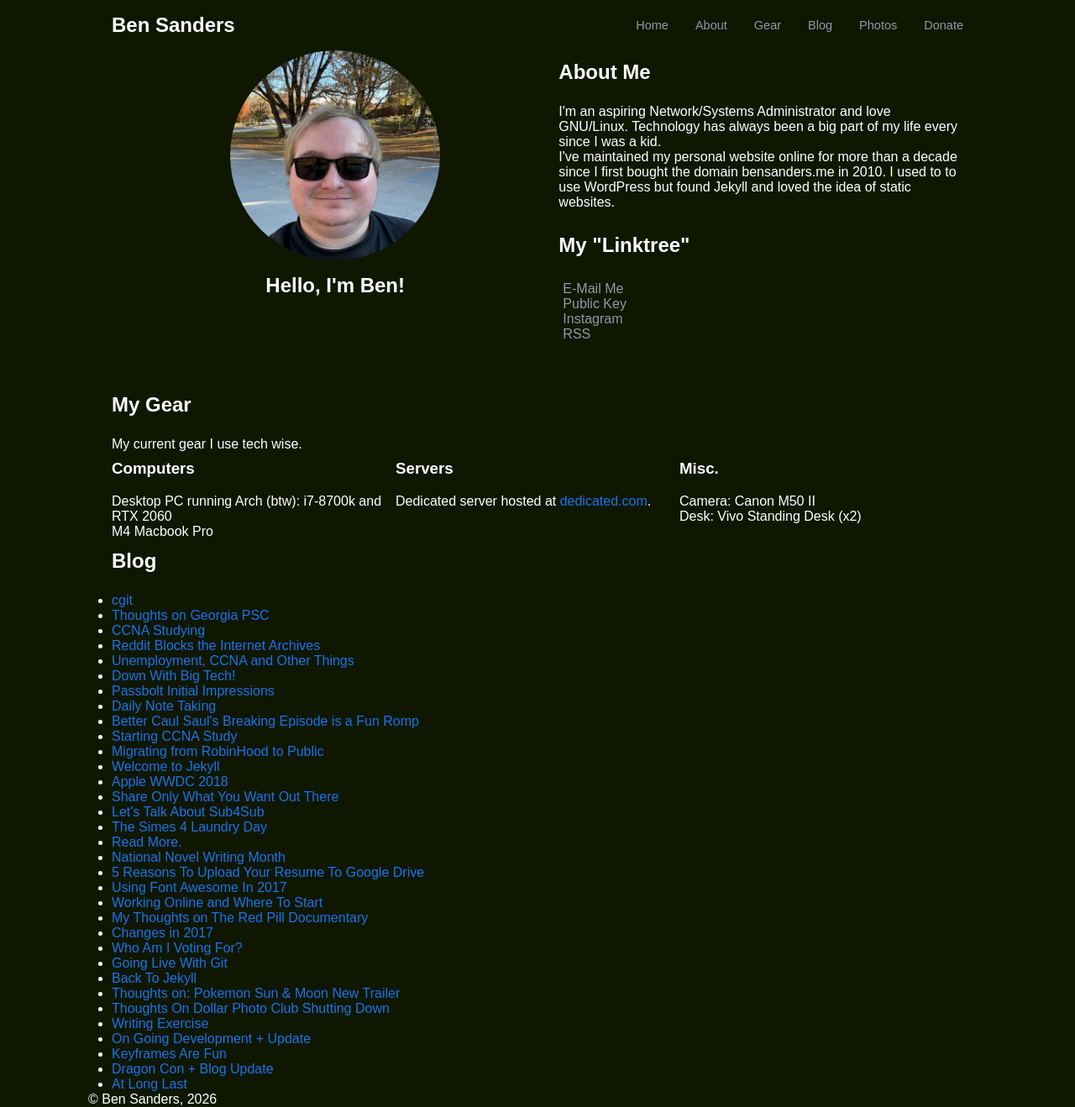
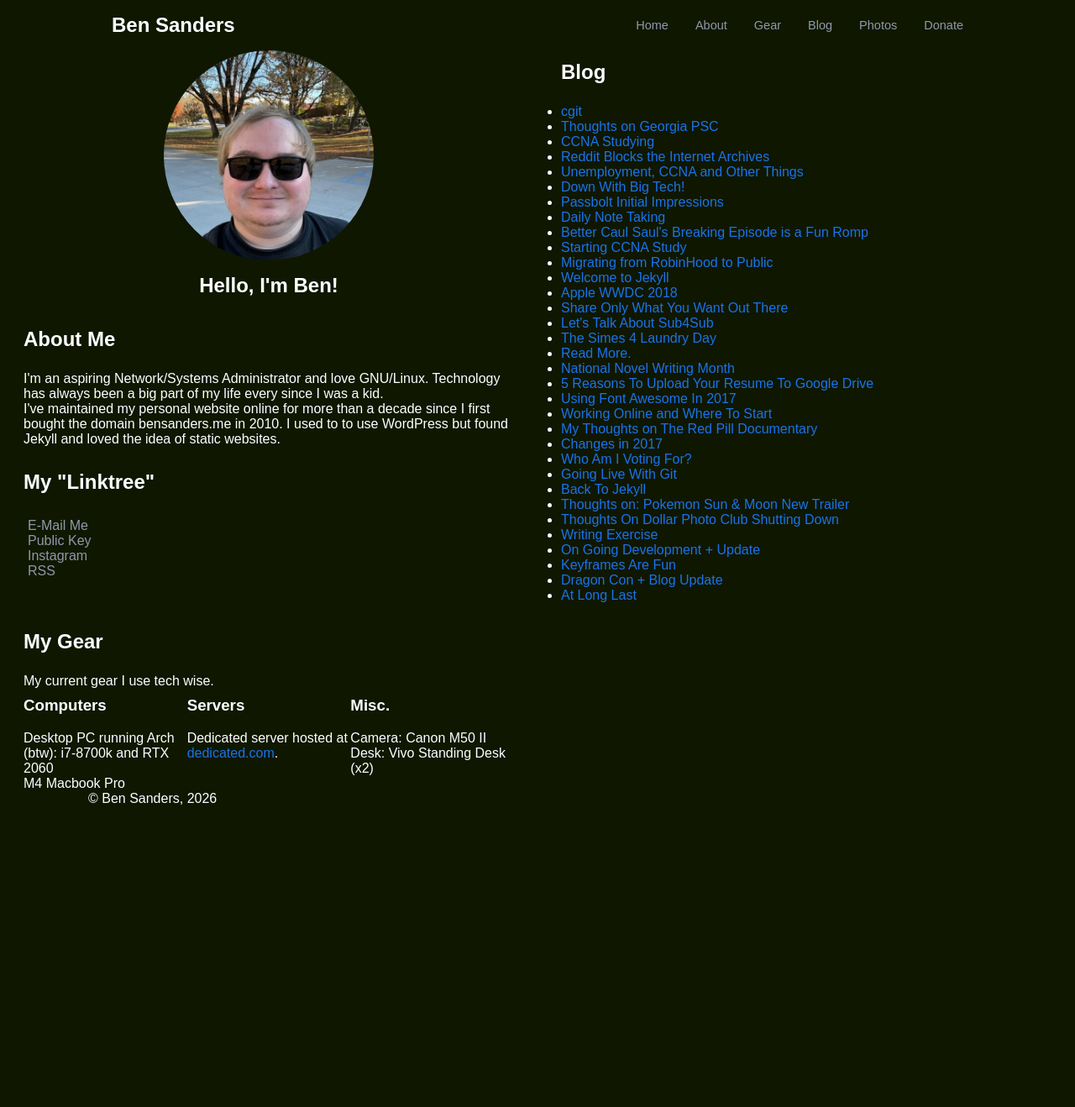
Before and after one commit to BenSanders/bensanders.net, a Jekyll site: the page built from index.md, in a window 1280 px wide. Shown: the whole page at 84% size. Built offline with Jekyll 4.4.1, drawn with Linux system fonts in a browser that asks for light colours; after the commit the page ends 960 px from its top, so only the background shows below that.

Commit message:
add images from old site, changed around css

```diff
--- a/_layouts/default.html
+++ b/_layouts/default.html
@@ -33,6 +33,18 @@
                 </div>
             </div>
         </section>
+        <section id="blog">
+            <div class="wrap">
+                <h2>Blog</h2>
+                <ul>
+                    {% for post in site.posts %}
+                        <li>
+                            <a href="{{ post.url }}">{{ post.title }}</a>
+                        </li>
+                    {% endfor %}
+                </ul>
+            </div>
+        </section>
         <section id="gear">
             <div class="wrap">
                 <h2>My Gear</h2>
@@ -55,16 +67,4 @@
                 </div>
             </div>
         </section>
-        <section id="blog">
-            <div class="wrap">
-                <h2>Blog</h2>
-                <ul>
-                    {% for post in site.posts %}
-                        <li>
-                            <a href="{{ post.url }}">{{ post.title }}</a>
-                        </li>
-                    {% endfor %}
-                </ul>
-            </div>
-        </section>
 {% include footer.html %}
--- a/assets/css/main.css
+++ b/assets/css/main.css
@@ -28,6 +28,11 @@ a {
 
 h2, h3 {
   padding: 0.5em 0 1em 0;
+}
+
+.container {
+  display: grid;
+  grid-template-columns: 1fr 1fr;
 }
 
 .wrap {
@@ -122,8 +127,8 @@ nav {
 }
 
 .about-grid {
-    display: grid;
-    grid-template-columns: 1.05fr 0.95fr;
+    /* display: grid;
+    grid-template-columns: 1.05fr 0.95fr; */
 }
 
 .gear-grid {
```
Also changed, not shown: assets/images/configuring-passbolt-db-connection.png (added), assets/images/configuring-passbolt-domain-name.png (added), assets/images/configuring-passbolt-done.png (added), assets/images/configuring-passbolt-elon.png (added), assets/images/configuring-passbolt-mobile-setup.png (added), assets/images/configuring-passbolt-mysql.png (added), assets/images/configuring-passbolt-not-configured-yet.png (added), assets/images/passbolt-configuration-no-connection.png (added), assets/images/passbolt.png (added), 1 other file.
